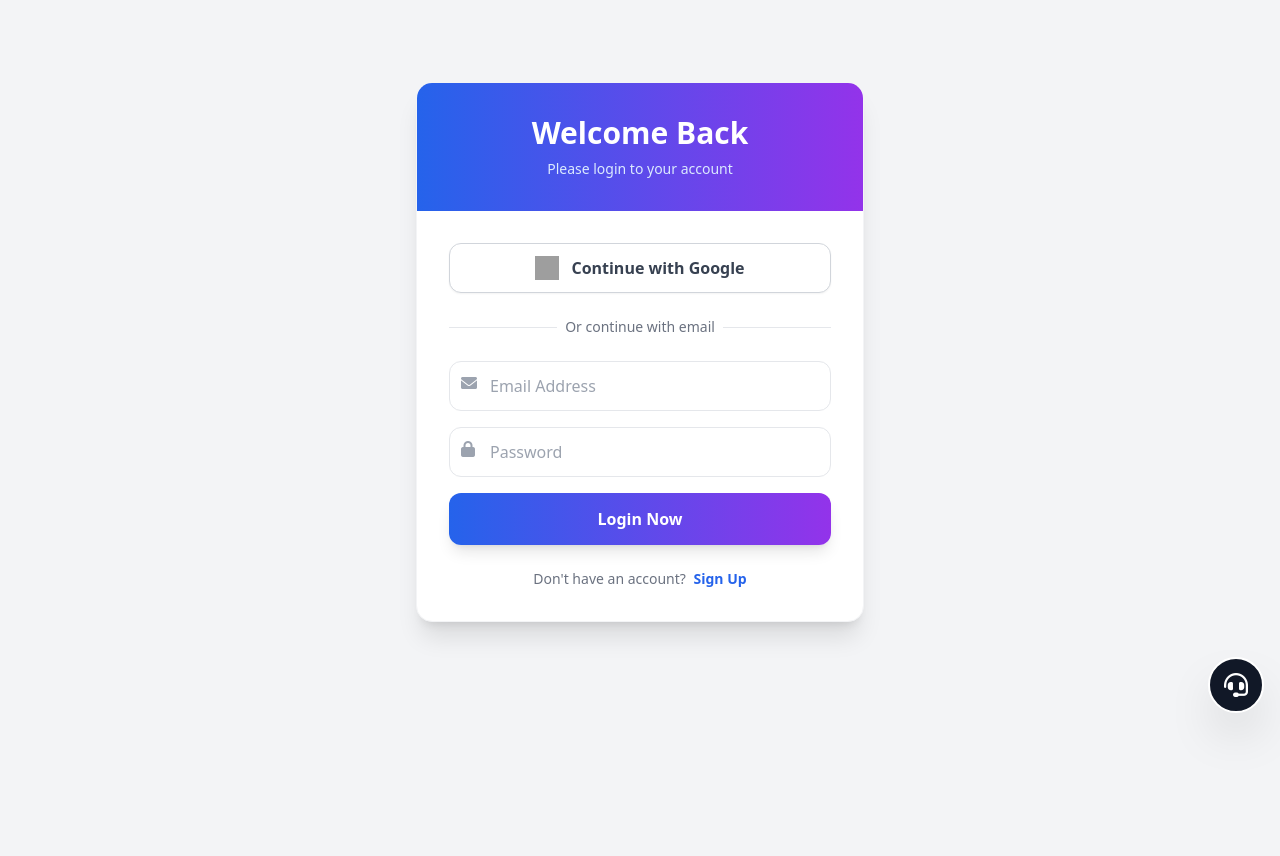
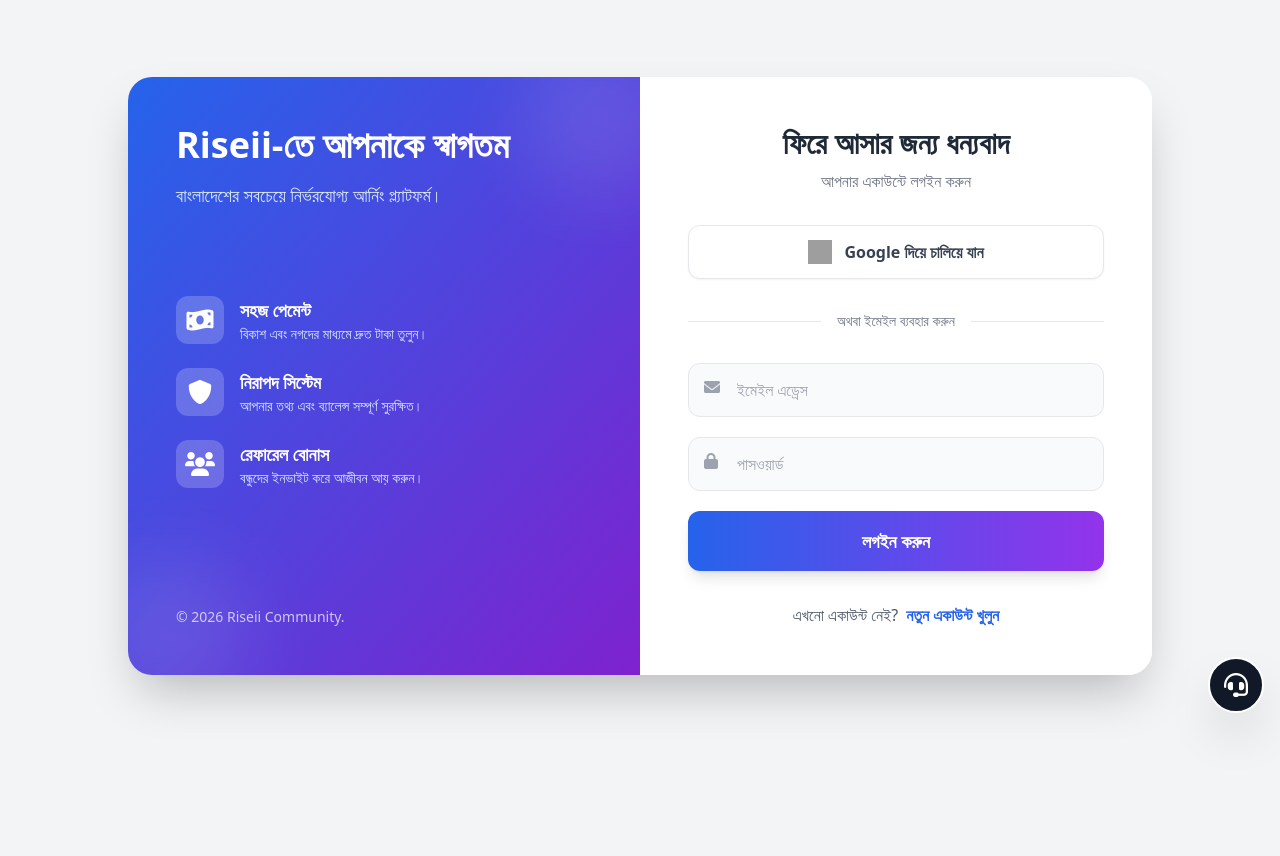
Before and after one commit to uto24/Riseii2, a Flask app: page /auth in a window 1280 px wide. Before the commit the page ends 711 px from the top, so only its background shows below. Run offline with Flask 3, Linux system fonts and the light colour scheme; some libraries are stand-ins or nearby versions; grey boxes are pictures that could not be loaded.

Commit message:
Update auth.html

```diff
--- a/templates/auth.html
+++ b/templates/auth.html
@@ -1,77 +1,138 @@
 {% extends "base.html" %}
 
 {% block content %}
-<div class="min-h-screen flex items-center justify-center -mt-16 px-4">
+<!-- Font for Bangla -->
+<link href="https://fonts.googleapis.com/css2?family=Hind+Siliguri:wght@300;400;500;600;700&display=swap" rel="stylesheet">
+<style>
+    body { font-family: 'Hind Siliguri', sans-serif; }
+    .glass-effect {
+        background: rgba(255, 255, 255, 0.95);
+        backdrop-filter: blur(10px);
+    }
+</style>
 
-    <div class="w-full max-w-md bg-white rounded-2xl shadow-xl overflow-hidden border border-gray-100">
+<div class="min-h-screen flex items-center justify-center p-4 -mt-10">
 
-        <!-- Header Section -->
-        <div class="bg-gradient-to-r from-blue-600 to-purple-600 p-8 text-center text-white">
-            <h2 id="form-title" class="text-3xl font-bold mb-2">Welcome Back</h2>
-            <p class="text-blue-100 text-sm">Please login to your account</p>
+    <div class="bg-white rounded-3xl shadow-2xl overflow-hidden max-w-5xl w-full flex flex-col md:flex-row">
+
+        <!-- LEFT SIDE: Content & Branding (Hidden on Mobile) -->
+        <div class="hidden md:flex flex-col justify-between w-1/2 bg-gradient-to-br from-blue-600 to-purple-700 p-12 text-white relative overflow-hidden">
+            <!-- Background Shape -->
+            <div class="absolute top-0 right-0 -mr-10 -mt-10 w-40 h-40 bg-white opacity-10 rounded-full blur-2xl"></div>
+            <div class="absolute bottom-0 left-0 -ml-10 -mb-10 w-40 h-40 bg-white opacity-10 rounded-full blur-2xl"></div>
+
+            <div>
+                <h1 class="text-4xl font-bold mb-4">Riseii-তে আপনাকে স্বাগতম</h1>
+                <p class="text-blue-100 text-lg">বাংলাদেশের সবচেয়ে নির্ভরযোগ্য আর্নিং প্ল্যাটফর্ম।</p>
+            </div>
+
+            <div class="space-y-6">
+                <div class="flex items-center gap-4">
+                    <div class="w-12 h-12 bg-white/20 rounded-xl flex items-center justify-center text-2xl">
+                        <i class="fas fa-money-bill-wave"></i>
+                    </div>
+                    <div>
+                        <h3 class="font-bold text-lg">সহজ পেমেন্ট</h3>
+                        <p class="text-sm text-blue-100">বিকাশ এবং নগদের মাধ্যমে দ্রুত টাকা তুলুন।</p>
+                    </div>
+                </div>
+
+                <div class="flex items-center gap-4">
+                    <div class="w-12 h-12 bg-white/20 rounded-xl flex items-center justify-center text-2xl">
+                        <i class="fas fa-shield-alt"></i>
+                    </div>
+                    <div>
+                        <h3 class="font-bold text-lg">নিরাপদ সিস্টেম</h3>
+                        <p class="text-sm text-blue-100">আপনার তথ্য এবং ব্যালেন্স সম্পূর্ণ সুরক্ষিত।</p>
+                    </div>
+                </div>
+
+                <div class="flex items-center gap-4">
+                    <div class="w-12 h-12 bg-white/20 rounded-xl flex items-center justify-center text-2xl">
+                        <i class="fas fa-users"></i>
+                    </div>
+                    <div>
+                        <h3 class="font-bold text-lg">রেফারেল বোনাস</h3>
+                        <p class="text-sm text-blue-100">বন্ধুদের ইনভাইট করে আজীবন আয় করুন।</p>
+                    </div>
+                </div>
+            </div>
+
+            <div class="mt-8 text-sm opacity-70">
+                &copy; 2026 Riseii Community.
+            </div>
         </div>
 
-        <div class="p-8">
+        <!-- RIGHT SIDE: Auth Form -->
+        <div class="w-full md:w-1/2 p-8 md:p-12 bg-white">
+
+            <div class="text-center mb-8">
+                <h2 id="form-title" class="text-3xl font-bold text-gray-800">ফিরে আসার জন্য ধন্যবাদ</h2>
+                <p id="form-subtitle" class="text-gray-500 mt-2">আপনার একাউন্টে লগইন করুন</p>
+            </div>
+
             <!-- Google Button -->
-            <button onclick="handleGoogleAuth()" type="button" class="w-full flex items-center justify-center gap-3 bg-white border border-gray-300 hover:bg-gray-50 text-gray-700 font-bold py-3 px-4 rounded-xl transition duration-300 shadow-sm group">
+            <button onclick="handleGoogleAuth()" type="button" class="w-full flex items-center justify-center gap-3 bg-white border border-gray-200 hover:bg-gray-50 text-gray-700 font-semibold py-3.5 px-4 rounded-xl transition duration-300 shadow-sm group">
                 <img src="https://www.svgrepo.com/show/475656/google-color.svg" class="w-6 h-6 group-hover:scale-110 transition" alt="Google">
-                <span>Continue with Google</span>
+                <span>Google দিয়ে চালিয়ে যান</span>
             </button>
 
-            <div class="relative my-6">
+            <div class="relative my-8">
                 <div class="absolute inset-0 flex items-center">
                     <div class="w-full border-t border-gray-200"></div>
                 </div>
                 <div class="relative flex justify-center text-sm">
-                    <span class="px-2 bg-white text-gray-500">Or continue with email</span>
+                    <span class="px-4 bg-white text-gray-500 font-medium">অথবা ইমেইল ব্যবহার করুন</span>
                 </div>
             </div>
 
             <!-- Form -->
-            <div id="auth-form" class="space-y-4">
+            <div id="auth-form" class="space-y-5">
 
-                <!-- Signup Fields (Hidden by Default) -->
-                <div id="signup-fields" class="hidden space-y-4">
-                    <div class="relative">
-                        <i class="fas fa-user absolute left-3 top-3.5 text-gray-400"></i>
-                        <input type="text" id="name" placeholder="Full Name" class="w-full pl-10 pr-4 py-3 border border-gray-200 rounded-xl focus:ring-2 focus:ring-blue-500 focus:border-transparent outline-none transition">
+                <!-- Signup Fields (Hidden initially) -->
+                <div id="signup-fields" class="hidden space-y-5">
+                    <div class="relative group">
+                        <i class="fas fa-user absolute left-4 top-4 text-gray-400 group-focus-within:text-blue-600 transition"></i>
+                        <input type="text" id="name" placeholder="আপনার পুরো নাম" class="w-full pl-12 pr-4 py-3.5 border border-gray-200 rounded-xl focus:ring-2 focus:ring-blue-500 focus:border-transparent outline-none transition bg-gray-50 focus:bg-white">
                     </div>
 
-                    <div class="relative">
-                        <i class="fab fa-facebook absolute left-3 top-3.5 text-gray-400"></i>
-                        <input type="url" id="fb_link" placeholder="Facebook Profile Link (Optional)" class="w-full pl-10 pr-4 py-3 border border-gray-200 rounded-xl focus:ring-2 focus:ring-blue-500 focus:border-transparent outline-none transition">
+                    <div class="relative group">
+                        <i class="fab fa-facebook absolute left-4 top-4 text-gray-400 group-focus-within:text-blue-600 transition"></i>
+                        <input type="url" id="fb_link" placeholder="ফেসবুক প্রোফাইল লিংক (ঐচ্ছিক)" class="w-full pl-12 pr-4 py-3.5 border border-gray-200 rounded-xl focus:ring-2 focus:ring-blue-500 focus:border-transparent outline-none transition bg-gray-50 focus:bg-white">
                     </div>
 
-                    <div class="relative">
-                        <i class="fas fa-gift absolute left-3 top-3.5 text-gray-400"></i>
-                        <input type="text" id="ref_code_input" placeholder="Referral Code (Optional)" class="w-full pl-10 pr-4 py-3 border border-gray-200 bg-gray-50 rounded-xl focus:ring-2 focus:ring-blue-500 outline-none transition">
+                    <div class="relative group">
+                        <i class="fas fa-gift absolute left-4 top-4 text-gray-400 group-focus-within:text-blue-600 transition"></i>
+                        <input type="text" id="ref_code_input" placeholder="রেফার কোড (যদি থাকে)" class="w-full pl-12 pr-4 py-3.5 border border-gray-200 rounded-xl focus:ring-2 focus:ring-blue-500 outline-none transition bg-gray-50 focus:bg-white">
                     </div>
                 </div>
 
                 <!-- Common Fields -->
-                <div class="relative">
-                    <i class="fas fa-envelope absolute left-3 top-3.5 text-gray-400"></i>
-                    <input type="email" id="email" placeholder="Email Address" class="w-full pl-10 pr-4 py-3 border border-gray-200 rounded-xl focus:ring-2 focus:ring-blue-500 focus:border-transparent outline-none transition">
+                <div class="relative group">
+                    <i class="fas fa-envelope absolute left-4 top-4 text-gray-400 group-focus-within:text-blue-600 transition"></i>
+                    <input type="email" id="email" placeholder="ইমেইল এড্রেস" class="w-full pl-12 pr-4 py-3.5 border border-gray-200 rounded-xl focus:ring-2 focus:ring-blue-500 focus:border-transparent outline-none transition bg-gray-50 focus:bg-white">
                 </div>
 
-                <div class="relative">
-                    <i class="fas fa-lock absolute left-3 top-3.5 text-gray-400"></i>
-                    <input type="password" id="password" placeholder="Password" class="w-full pl-10 pr-4 py-3 border border-gray-200 rounded-xl focus:ring-2 focus:ring-blue-500 focus:border-transparent outline-none transition">
+                <div class="relative group">
+                    <i class="fas fa-lock absolute left-4 top-4 text-gray-400 group-focus-within:text-blue-600 transition"></i>
+                    <input type="password" id="password" placeholder="পাসওয়ার্ড" class="w-full pl-12 pr-4 py-3.5 border border-gray-200 rounded-xl focus:ring-2 focus:ring-blue-500 focus:border-transparent outline-none transition bg-gray-50 focus:bg-white">
                 </div>
 
                 <!-- Submit Button -->
-                <button id="submit-btn" onclick="handleAuth()" class="w-full bg-gradient-to-r from-blue-600 to-purple-600 text-white font-bold py-3.5 rounded-xl hover:opacity-90 transition transform active:scale-95 shadow-lg">
-                    Login Now
+                <button id="submit-btn" onclick="handleAuth()" class="w-full bg-gradient-to-r from-blue-600 to-purple-600 hover:to-blue-700 text-white font-bold py-4 rounded-xl shadow-lg hover:shadow-xl transition transform active:scale-95 text-lg">
+                    লগইন করুন
                 </button>
             </div>
 
             <!-- Error Message -->
-            <p id="status" class="text-center text-red-500 mt-4 text-sm font-medium animate-pulse"></p>
+            <div id="status-container" class="hidden mt-4 p-3 rounded-lg bg-red-50 border border-red-100 text-center">
+                <p id="status" class="text-sm font-medium text-red-600"></p>
+            </div>
 
             <!-- Toggle Link -->
-            <p class="text-center text-sm text-gray-500 mt-6">
-                <span id="toggle-text">Don't have an account?</span>
-                <button onclick="toggleMode()" class="text-blue-600 font-bold hover:underline ml-1">Sign Up</button>
+            <p class="text-center text-gray-600 mt-8">
+                <span id="toggle-text">এখনো একাউন্ট নেই?</span>
+                <button onclick="toggleMode()" class="text-blue-600 font-bold hover:underline ml-1">নতুন একাউন্ট খুলুন</button>
             </p>
         </div>
     </div>
@@ -87,7 +148,7 @@
     const auth = firebase.auth();
     const googleProvider = new firebase.auth.GoogleAuthProvider();
 
-    let isSignup = false; // Default Login Mode
+    let isSignup = false;
 
     // Check URL for Referral Code
     const urlParams = new URLSearchParams(window.location.search);
@@ -95,33 +156,56 @@
     if (refParam) {
         document.getElementById('ref_code_input').value = refParam;
         localStorage.setItem('referral_code', refParam);
-        // If ref link used, auto switch to signup
-        toggleMode();
+        toggleMode(); // Auto switch to signup if ref link exists
     }
 
     function toggleMode() {
         isSignup = !isSignup;
         const signupFields = document.getElementById('signup-fields');
         const title = document.getElementById('form-title');
+        const subtitle = document.getElementById('form-subtitle');
         const btn = document.getElementById('submit-btn');
         const toggleText = document.getElementById('toggle-text');
         const toggleBtn = toggleText.nextElementSibling;
-        const subTitle = title.nextElementSibling;
+        const statusBox = document.getElementById('status-container');
+
+        // Hide error when switching
+        statusBox.classList.add('hidden');
 
         if (isSignup) {
             signupFields.classList.remove('hidden');
-            title.innerText = "Create Account";
-            subTitle.innerText = "Join us and start earning";
-            btn.innerText = "Sign Up";
-            toggleText.innerText = "Already have an account?";
-            toggleBtn.innerText = "Login";
+            title.innerText = "একাউন্ট তৈরি করুন";
+            subtitle.innerText = "Riseii-তে জয়েন করুন এবং আয় শুরু করুন";
+            btn.innerText = "একাউন্ট খুলুন";
+            toggleText.innerText = "অলরেডি একাউন্ট আছে?";
+            toggleBtn.innerText = "লগইন করুন";
         } else {
             signupFields.classList.add('hidden');
-            title.innerText = "Welcome Back";
-            subTitle.innerText = "Please login to your account";
-            btn.innerText = "Login Now";
-            toggleText.innerText = "Don't have an account?";
-            toggleBtn.innerText = "Sign Up";
+            title.innerText = "ফিরে আসার জন্য ধন্যবাদ";
+            subtitle.innerText = "আপনার একাউন্টে লগইন করুন";
+            btn.innerText = "লগইন করুন";
+            toggleText.innerText = "এখনো একাউন্ট নেই?";
+            toggleBtn.innerText = "নতুন একাউন্ট খুলুন";
+        }
+    }
+
+    function showStatus(msg, type='error') {
+        const box = document.getElementById('status-container');
+        const text = document.getElementById('status');
+
+        box.classList.remove('hidden');
+        text.innerText = msg;
+
+        if(type === 'success') {
+            box.className = "mt-4 p-3 rounded-lg bg-green-50 border border-green-100 text-center";
+            text.className = "text-sm font-medium text-green-600";
+        } else if (type === 'processing') {
+            box.className = "mt-4 p-3 rounded-lg bg-blue-50 border border-blue-100 text-center";
+            text.className = "text-sm font-medium text-blue-600";
+            text.innerHTML = '<i class="fas fa-circle-notch fa-spin mr-2"></i> তথ্য যাচাই করা হচ্ছে...';
+        } else {
+            box.className = "mt-4 p-3 rounded-lg bg-red-50 border border-red-100 text-center";
+            text.className = "text-sm font-medium text-red-600";
         }
     }
 
@@ -143,11 +227,12 @@
         const data = await res.json();
 
         if(res.status === 403) {
-            document.getElementById('status').innerText = data.message; // Show Ban Message
+            showStatus(data.message, 'error');
         } else if(data.status === 'success') {
-            window.location.href = '/dashboard';
+            showStatus("লগইন সফল হয়েছে! ড্যাশবোর্ডে নেওয়া হচ্ছে...", "success");
+            setTimeout(() => { window.location.href = '/dashboard'; }, 1000);
         } else {
-            document.getElementById('status').innerText = "Server Error: " + data.message;
+            showStatus("সার্ভার এরর: " + data.message, 'error');
         }
     }
 
@@ -156,14 +241,11 @@
         const pass = document.getElementById('password').value;
         const name = document.getElementById('name').value;
         const fbLink = document.getElementById('fb_link').value;
-        const status = document.getElementById('status');
 
-        if(!email || !pass) { status.innerText = "Please fill in all fields"; return; }
-        if(isSignup && !name) { status.innerText = "Please enter your name"; return; }
+        if(!email || !pass) { showStatus("দয়া করে ইমেইল এবং পাসওয়ার্ড দিন", 'error'); return; }
+        if(isSignup && !name) { showStatus("আপনার নামটি লিখুন", 'error'); return; }
 
-        status.innerText = "Processing...";
-        status.classList.remove('text-red-500');
-        status.classList.add('text-blue-500');
+        showStatus("", 'processing');
 
         try {
             let userCred;
@@ -178,39 +260,33 @@
                 await sendToServer(await userCred.user.getIdToken());
             }
         } catch(error) {
-            status.classList.remove('text-blue-500');
-            status.classList.add('text-red-500');
-            if (error.code === 'auth/email-already-in-use') {
-                status.innerText = "Email already registered. Please Login.";
-            } else if (error.code === 'auth/wrong-password') {
-                status.innerText = "Incorrect Password.";
-            } else {
-                status.innerText = error.message;
-            }
+            let msg = error.message;
+            if (error.code === 'auth/email-already-in-use') msg = "এই ইমেইল দিয়ে আগেই একাউন্ট খোলা হয়েছে। লগইন করুন।";
+            if (error.code === 'auth/wrong-password') msg = "ভুল পাসওয়ার্ড দিয়েছেন।";
+            if (error.code === 'auth/user-not-found') msg = "এই ইমেইলে কোনো একাউন্ট পাওয়া যায়নি।";
+            if (error.code === 'auth/weak-password') msg = "পাসওয়ার্ড অন্তত ৬ সংখ্যার হতে হবে।";
+            showStatus(msg, 'error');
         }
     }
 
     async function handleGoogleAuth() {
-        const status = document.getElementById('status');
-        status.innerText = "Connecting to Google...";
+        showStatus("", 'processing');
 
         try {
             const result = await auth.signInWithPopup(googleProvider);
-            // For Google, name comes from profile
             await sendToServer(await result.user.getIdToken(), {
                 name: result.user.displayName,
                 fb_link: ""
             });
         } catch (error) {
-            status.classList.add('text-red-500');
             console.error("Google Auth Error:", error);
+            let msg = error.message;
             if (error.code === 'auth/unauthorized-domain') {
-                status.innerText = "Error: Domain not authorized in Firebase Console.";
+                msg = "ডোমেইন অথোরাইজ করা নেই। অনুগ্রহ করে অ্যাডমিনকে জানান।";
             } else if (error.code === 'auth/popup-closed-by-user') {
-                status.innerText = "Login cancelled by user.";
-            } else {
-                status.innerText = error.message;
+                msg = "লগইন বাতিল করা হয়েছে।";
             }
+            showStatus(msg, 'error');
         }
     }
 </script>
```
